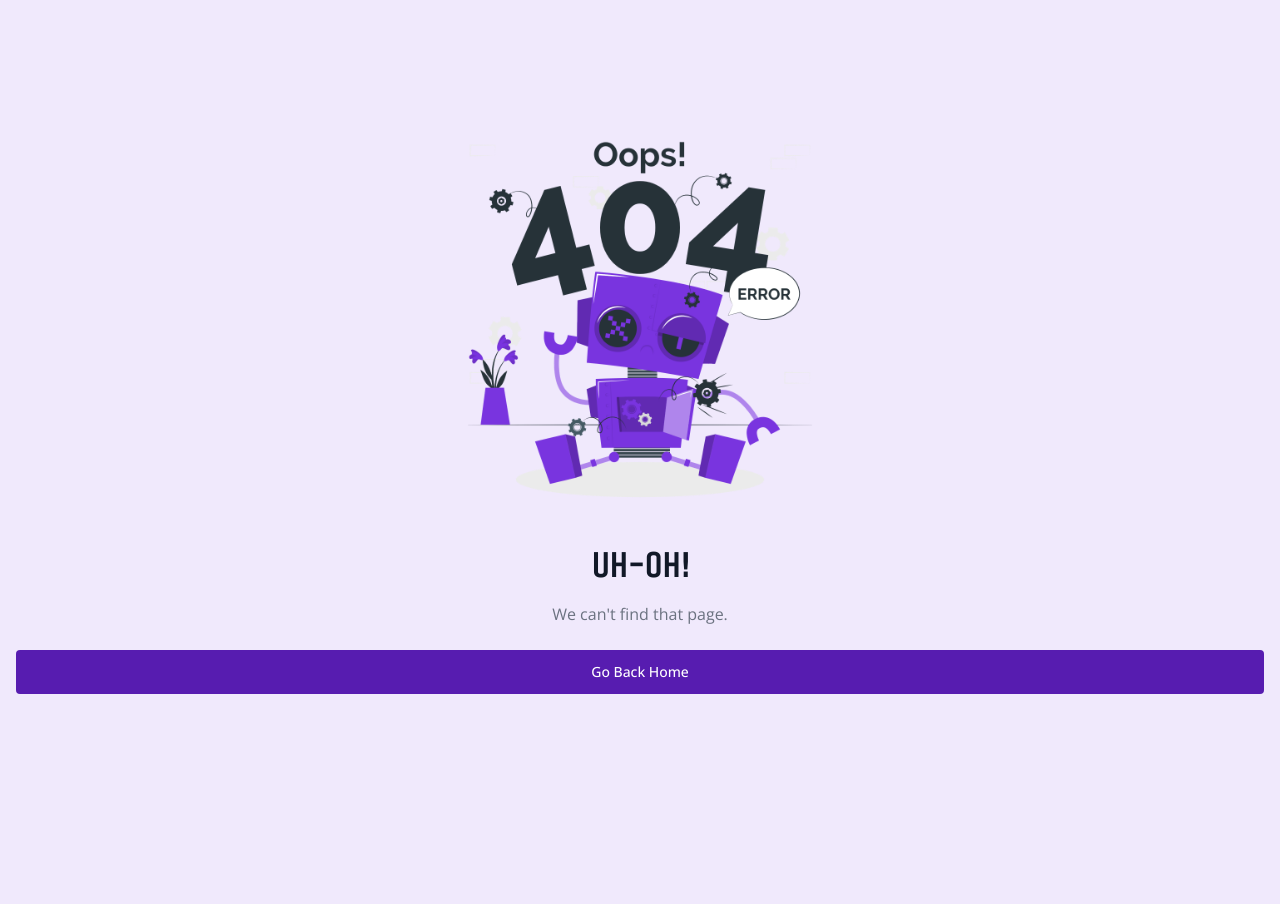
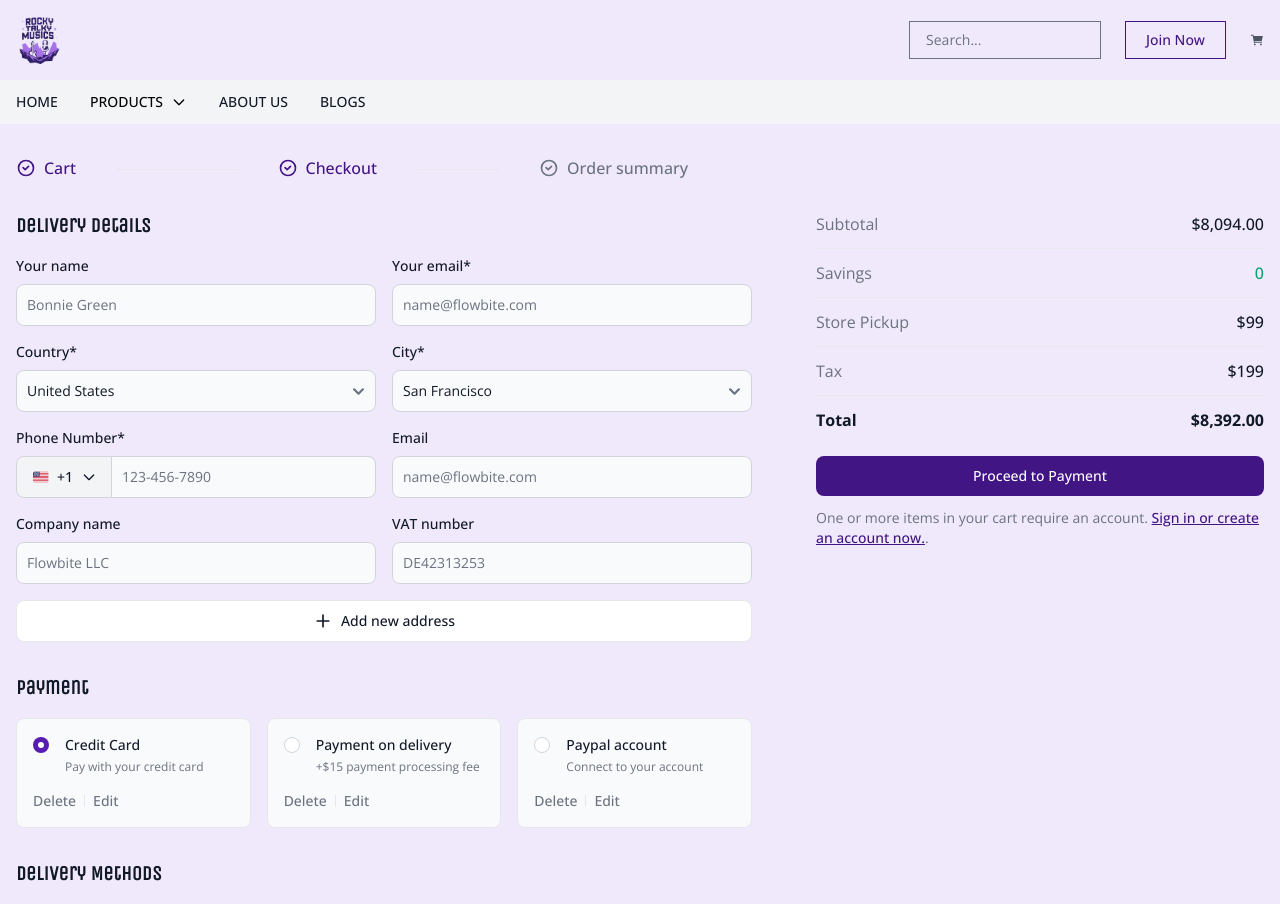
Before and after one commit to jabirsubaktagin16/rocky-talky-musics-client-v2, a React (Vite) app: page /checkout in a window 1280 px wide. Shown: the top 904 px of the page. Before the commit the page ends 800 px from the top, so only its background shows below. Built offline with nearby package versions, Linux system fonts and the light colour scheme; no server answers.

Commit message:
Cart Offcanvas added

```diff
--- a/src/components/GoogleLogin.tsx
+++ b/src/components/GoogleLogin.tsx
@@ -1,9 +1,47 @@
+import { GoogleAuthProvider, getAuth, signInWithPopup } from "firebase/auth";
 import { FaGoogle } from "react-icons/fa";
+import { useDispatch } from "react-redux";
+import { useNavigate } from "react-router-dom";
+import app from "../firebase/firebase.config";
+import { signInSuccess } from "../redux/user/userSlice";
 
 export const GoogleLogin = () => {
+  const dispatch = useDispatch();
+  const navigate = useNavigate();
+
+  const googleSignIn = async () => {
+    try {
+      const provider = new GoogleAuthProvider();
+      const auth = getAuth(app.initialApp);
+
+      const result = await signInWithPopup(auth, provider);
+
+      const res = await fetch("/api/auth/google", {
+        method: "POST",
+        headers: {
+          "Content-Type": "application/json",
+        },
+        body: JSON.stringify({
+          name: {
+            firstName: result.user.displayName,
+            lastName: result.user.displayName,
+          },
+          email: result.user.email,
+          photo: result.user.photoURL,
+        }),
+      });
+      const data = await res.json();
+      dispatch(signInSuccess(data));
+      navigate("/");
+    } catch (error) {
+      console.log("could not sign in with google", error);
+    }
+  };
+
   return (
     <div className="mt-3 space-y-3">
       <button
+        onClick={googleSignIn}
         type="button"
         className="relative inline-flex items-center justify-center w-full px-4 py-4 text-base font-semibold text-gray-700 transition-all duration-200 bg-white border-2 border-gray-200 rounded-md hover:bg-gray-100 focus:bg-gray-100 hover:text-black focus:text-black focus:outline-none"
       >
--- a/src/components/Shared/Navbar.tsx
+++ b/src/components/Shared/Navbar.tsx
@@ -1,10 +1,5 @@
-import {
-  CloseButton,
-  Popover,
-  PopoverButton,
-  PopoverPanel,
-} from "@headlessui/react";
-import { Avatar, Dropdown, MegaMenu } from "flowbite-react";
+import { Avatar, Drawer, Dropdown, MegaMenu } from "flowbite-react";
+import { useState } from "react";
 import { CgComment } from "react-icons/cg";
 import { FaDrumSteelpan, FaThList } from "react-icons/fa";
 import {
@@ -28,6 +23,10 @@ export const Navbar = () => {
       .then(() => {})
       .catch((error) => console.log(error));
   };
+
+  const [isOpen, setIsOpen] = useState(false);
+
+  const handleClose = () => setIsOpen(false);
 
   return (
     <>
@@ -91,68 +90,12 @@ export const Navbar = () => {
                 Join Now
               </Link>
             )}
-            <Popover>
-              <PopoverButton className="block text-sm/6 font-semibold text-gray-600  focus:outline-none data-[active]:text-primary-600 data-[hover]:text-primary-600 data-[focus]:outline-1">
-                <IoCartSharp />
-              </PopoverButton>
-              <PopoverPanel
-                transition
-                anchor="bottom"
-                className="z-10 mt-4 transition duration-200 ease-in-out [--anchor-gap:var(--spacing-5)] data-[closed]:-translate-y-1 data-[closed]:opacity-0"
-              >
-                <div
-                  className="relative w-screen max-w-sm border border-gray-600 bg-gray-100 px-4 py-8 sm:px-6 lg:px-8"
-                  aria-modal="true"
-                  role="dialog"
-                  tabIndex={-1}
-                >
-                  <CloseButton className="absolute end-4 top-4 text-gray-600 transition hover:scale-110">
-                    <svg
-                      xmlns="http://www.w3.org/2000/svg"
-                      fill="none"
-                      viewBox="0 0 24 24"
-                      strokeWidth="1.5"
-                      stroke="currentColor"
-                      className="size-5"
-                    >
-                      <path
-                        strokeLinecap="round"
-                        strokeLinejoin="round"
-                        d="M6 18L18 6M6 6l12 12"
-                      />
-                    </svg>
-                  </CloseButton>
+            <IoCartSharp
+              role="button"
+              onClick={() => setIsOpen(true)}
+              className="block text-sm/6 font-semibold text-gray-600  focus:outline-none data-[active]:text-primary-600 data-[hover]:text-primary-600 data-[focus]:outline-1"
+            />
 
-                  <div className="mt-4 space-y-6">
-                    <ul className="space-y-4">
-                      <NavbarCartItem />
-                      <NavbarCartItem />
-                      <NavbarCartItem />
-                    </ul>
-
-                    <div className="space-y-4 text-center">
-                      <a
-                        href="#"
-                        className="block rounded border border-gray-600 px-5 py-3 text-sm text-gray-600 transition hover:ring-1 hover:ring-gray-400"
-                      >
-                        View my cart (2)
-                      </a>
-
-                      <a
-                        href="#"
-                        className="block rounded bg-gray-700 px-5 py-3 text-sm text-gray-100 transition hover:bg-gray-600"
-                      >
-                        Checkout
-                      </a>
-
-                      <CloseButton className="inline-block text-sm text-gray-500 underline underline-offset-4 transition hover:text-gray-600">
-                        Continue Shopping
-                      </CloseButton>
-                    </div>
-                  </div>
-                </div>
-              </PopoverPanel>
-            </Popover>
             {/* <button className="text-gray-600 dark:text-white focus:outline-none hover:text-primary-600">
               <IoCartSharp />
             </button> */}
@@ -297,6 +240,45 @@ export const Navbar = () => {
           </div>
         </div>
       </nav>
+      <Drawer
+        className="border-gray-600 bg-gray-100"
+        open={isOpen}
+        onClose={handleClose}
+        position="right"
+      >
+        <Drawer.Header title="CART" titleIcon={() => <></>} />
+        <Drawer.Items>
+          <ul className="space-y-4">
+            <NavbarCartItem />
+            <NavbarCartItem />
+            <NavbarCartItem />
+          </ul>
+
+          <div className="mt-4 space-y-4 text-center">
+            <Link
+              to={"/cart"}
+              onClick={handleClose}
+              className="block rounded border border-gray-600 px-5 py-3 text-sm text-gray-600 transition hover:ring-1 hover:ring-gray-400"
+            >
+              View my cart (2)
+            </Link>
+
+            <a
+              href="#"
+              className="block rounded bg-gray-700 px-5 py-3 text-sm text-gray-100 transition hover:bg-gray-600"
+            >
+              Checkout
+            </a>
+
+            <button
+              onClick={handleClose}
+              className="inline-block text-sm text-gray-500 underline underline-offset-4 transition hover:text-gray-600"
+            >
+              Continue shopping
+            </button>
+          </div>
+        </Drawer.Items>
+      </Drawer>
     </>
   );
 };
--- a/src/pages/Cart.tsx
+++ b/src/pages/Cart.tsx
@@ -2,7 +2,7 @@ import { FaCircleCheck, FaRegCircleCheck } from "react-icons/fa6";
 
 export const Cart = () => {
   return (
-    <section className="py-8 antialiased md:py-16">
+    <section className="py-4 antialiased md:py-8">
       <div className="mx-auto max-w-screen-xl px-4 2xl:px-0">
         <ol className="items-center flex w-full max-w-2xl text-center text-sm font-medium text-gray-500 dark:text-gray-400 sm:text-base">
           <li className="after:border-1 flex items-center text-primary-700 after:mx-6 after:hidden after:h-1 after:w-full after:border-b after:border-gray-200 dark:text-primary-500 dark:after:border-gray-700 sm:after:inline-block sm:after:content-[''] md:w-full xl:after:mx-10">
--- a/src/pages/Checkout.tsx
+++ b/src/pages/Checkout.tsx
@@ -1,6 +1,6 @@
 export const Checkout = () => {
   return (
-    <section className="py-8 antialiased md:py-16">
+    <section className="py-4 antialiased md:py-8">
       <form action="#" className="mx-auto max-w-screen-xl px-4 2xl:px-0">
         <ol className="items-center flex w-full max-w-2xl text-center text-sm font-medium text-gray-500 dark:text-gray-400 sm:text-base">
           <li className="after:border-1 flex items-center text-primary-700 after:mx-6 after:hidden after:h-1 after:w-full after:border-b after:border-gray-200 dark:text-primary-500 dark:after:border-gray-700 sm:after:inline-block sm:after:content-[''] md:w-full xl:after:mx-10">
@@ -81,7 +81,7 @@ export const Checkout = () => {
               <div className="grid grid-cols-1 gap-4 sm:grid-cols-2">
                 <div>
                   <label
-                    for="your_name"
+                    htmlFor="your_name"
                     className="mb-2 block text-sm font-medium text-gray-900 dark:text-white"
                   >
                     {" "}
@@ -98,7 +98,7 @@ export const Checkout = () => {
 
                 <div>
                   <label
-                    for="your_email"
+                    htmlFor="your_email"
                     className="mb-2 block text-sm font-medium text-gray-900 dark:text-white"
                   >
                     {" "}
@@ -116,7 +116,7 @@ export const Checkout = () => {
                 <div>
                   <div className="mb-2 flex items-center gap-2">
                     <label
-                      for="select-country-input-3"
+                      htmlFor="select-country-input-3"
                       className="block text-sm font-medium text-gray-900 dark:text-white"
                     >
                       {" "}
@@ -138,7 +138,7 @@ export const Checkout = () => {
                 <div>
                   <div className="mb-2 flex items-center gap-2">
                     <label
-                      for="select-city-input-3"
+                      htmlFor="select-city-input-3"
                       className="block text-sm font-medium text-gray-900 dark:text-white"
                     >
                       {" "}
@@ -159,7 +159,7 @@ export const Checkout = () => {
 
                 <div>
                   <label
-                    for="phone-input-3"
+                    htmlFor="phone-input-3"
                     className="mb-2 block text-sm font-medium text-gray-900 dark:text-white"
                   >
                     {" "}
@@ -750,7 +750,7 @@ export const Checkout = () => {
 
                 <div>
                   <label
-                    for="email"
+                    htmlFor="email"
                     className="mb-2 block text-sm font-medium text-gray-900 dark:text-white"
                   >
                     {" "}
@@ -767,7 +767,7 @@ export const Checkout = () => {
 
                 <div>
                   <label
-                    for="company_name"
+                    htmlFor="company_name"
                     className="mb-2 block text-sm font-medium text-gray-900 dark:text-white"
                   >
                     {" "}
@@ -784,7 +784,7 @@ export const Checkout = () => {
 
                 <div>
                   <label
-                    for="vat_number"
+                    htmlFor="vat_number"
                     className="mb-2 block text-sm font-medium text-gray-900 dark:text-white"
                   >
                     {" "}
@@ -849,7 +849,7 @@ export const Checkout = () => {
 
                     <div className="ms-4 text-sm">
                       <label
-                        for="credit-card"
+                        htmlFor="credit-card"
                         className="font-medium leading-none text-gray-900 dark:text-white"
                       >
                         {" "}
@@ -898,7 +898,7 @@ export const Checkout = () => {
 
                     <div className="ms-4 text-sm">
                       <label
-                        for="pay-on-delivery"
+                        htmlFor="pay-on-delivery"
                         className="font-medium leading-none text-gray-900 dark:text-white"
                       >
                         {" "}
@@ -947,7 +947,7 @@ export const Checkout = () => {
 
                     <div className="ms-4 text-sm">
                       <label
-                        for="paypal-2"
+                        htmlFor="paypal-2"
                         className="font-medium leading-none text-gray-900 dark:text-white"
                       >
                         {" "}
@@ -1005,7 +1005,7 @@ export const Checkout = () => {
 
                     <div className="ms-4 text-sm">
                       <label
-                        for="dhl"
+                        htmlFor="dhl"
                         className="font-medium leading-none text-gray-900 dark:text-white"
                       >
                         {" "}
@@ -1036,7 +1036,7 @@ export const Checkout = () => {
 
                     <div className="ms-4 text-sm">
                       <label
-                        for="fedex"
+                        htmlFor="fedex"
                         className="font-medium leading-none text-gray-900 dark:text-white"
                       >
                         {" "}
@@ -1067,7 +1067,7 @@ export const Checkout = () => {
 
                     <div className="ms-4 text-sm">
                       <label
-                        for="express"
+                        htmlFor="express"
                         className="font-medium leading-none text-gray-900 dark:text-white"
                       >
                         {" "}
@@ -1087,7 +1087,7 @@ export const Checkout = () => {
 
             <div>
               <label
-                for="voucher"
+                htmlFor="voucher"
                 className="mb-2 block text-sm font-medium text-gray-900 dark:text-white"
               >
                 {" "}
--- a/src/routes/Routes/Routes.tsx
+++ b/src/routes/Routes/Routes.tsx
@@ -6,6 +6,7 @@ import { AboutUs } from "../../pages/AboutUs";
 import { SignIn } from "../../pages/Authentication/SignIn";
 import { SignUp } from "../../pages/Authentication/SignUp";
 import { Cart } from "../../pages/Cart";
+import { Checkout } from "../../pages/Checkout";
 import { MyProfile } from "../../pages/Dashboard/MyProfile";
 import { Home } from "../../pages/Home";
 import { ProductDetails } from "../../pages/ProductDetails";
@@ -51,6 +52,10 @@ export const router = createBrowserRouter([
         element: <Cart />,
       },
       {
+        path: "checkout",
+        element: <Checkout />,
+      },
+      {
         path: "about-us",
         element: <AboutUs />,
       },
```
